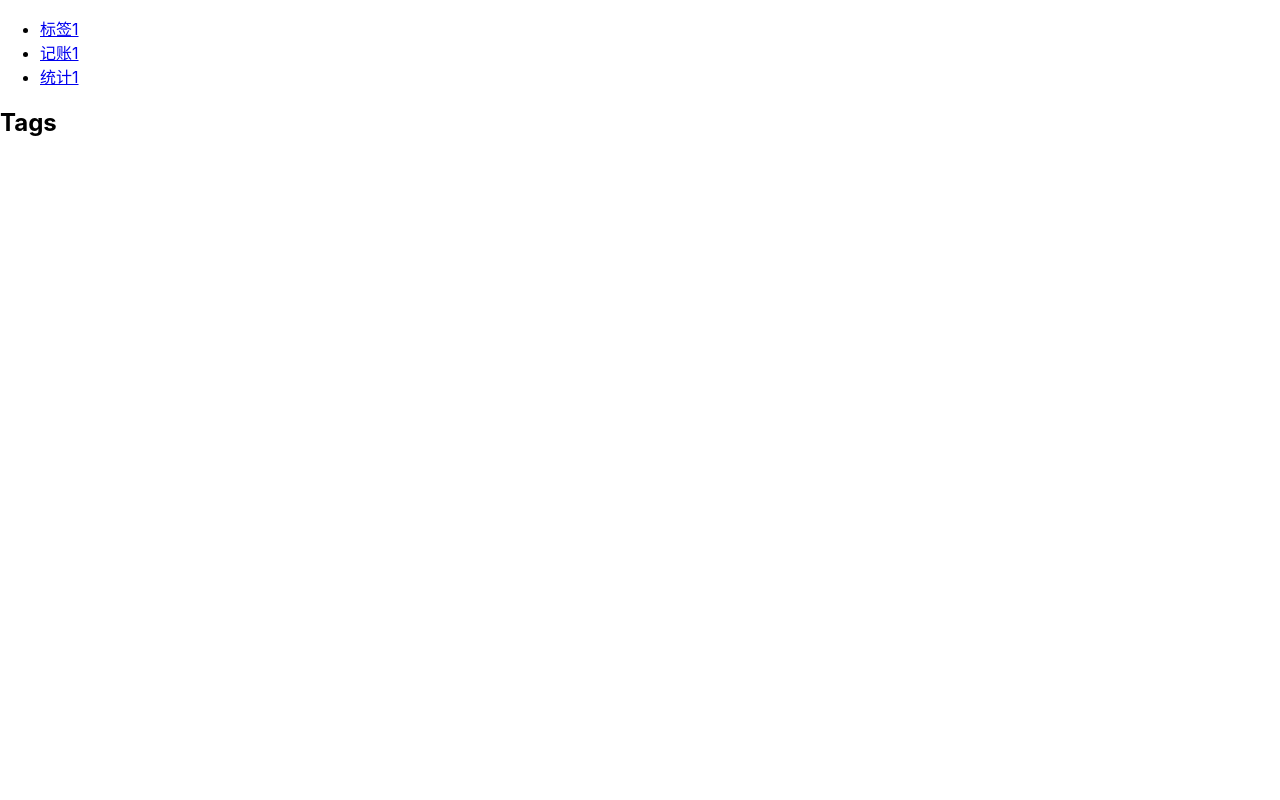
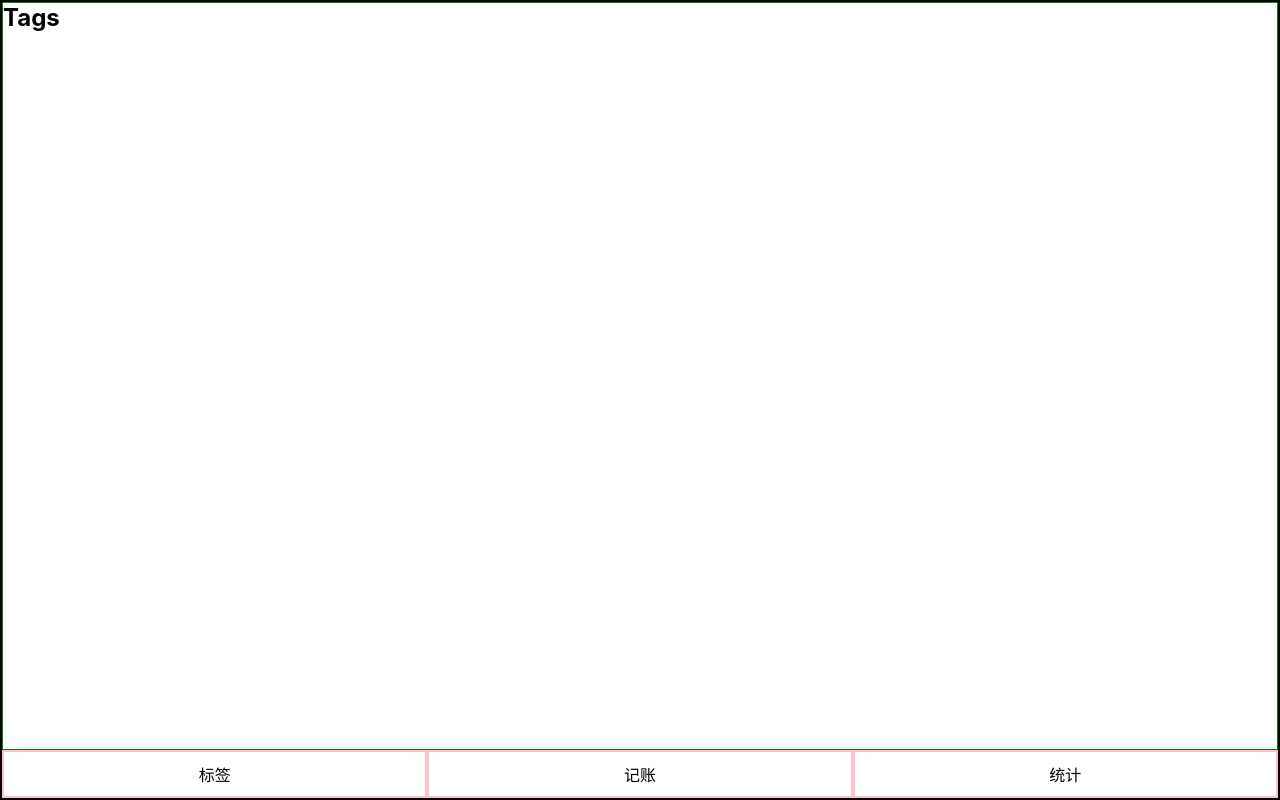
Before and after one commit to AngelaFangguyue/reactMoney, a React (Create React App) app: page /tags in a window 1280 px wide. Built offline with nearby package versions, Linux system fonts and the light colour scheme.

Commit message:
抽离出Nav，在Main中调用Nav， 入口App里面调用main

```diff
--- a/src/App.js
+++ b/src/App.js
@@ -6,17 +6,16 @@ import "./App.scss";
 //console.log(aa);
 //import styled from "styled-components";
 //import Box from "components/Box";
-import "components/Nav";
-
-import {
-  BrowserRouter as Router,
-  Switch,
-  Route,
-  Link,
-  Redirect,
-  // IndexRoute,
-} from "react-router-dom";
-import Nav from "components/Nav";
+import Main from "views/Main";
+// import {
+//   BrowserRouter as Router,
+//   Switch,
+//   Route,
+//   Link,
+//   Redirect,
+//   // IndexRoute,
+// } from "react-router-dom";
+// import Nav from "components/Nav";
 
 // const ButtonGrey = styled.button`
 //   color: red;
@@ -67,64 +66,44 @@ import Nav from "components/Nav";
 // }
 
 function App() {
-  return (
-    <Router>
-      <div>
-        <Nav></Nav>
-        {/* <nav>
-          <ul>
-            <li>
-              <Link to="/tags">标签</Link>
-            </li>
-            <li>
-              <Link to="/money">记账</Link>
-            </li>
-            <li>
-              <Link to="/statstics">统计</Link>
-            </li>
-          </ul>
-        </nav> */}
-
-        <Switch>
-          {/* <IndexRoute component={Money} /> */}
-          {/* <Route exact path="/">
-            <Tags />
-          </Route> */}
-          <Redirect from="/" to="/tags" exact></Redirect>
-          <Route path="/tags">
-            <Tags />
-          </Route>
-          <Route path="/money">
-            <Money />
-          </Route>
-          <Route path="/statstics">
-            <Statstics />
-          </Route>
-          <Route path="*">
-            <NotFound />
-          </Route>
-          {/* <Redirect to="/login" /> */}
-          {/* <Route path="/*"></Route> */}
-        </Switch>
-      </div>
-    </Router>
-  );
+  return <Main></Main>;
+  //   <Router>
+  //     <div>
+  //       <Nav></Nav>
+  //       <Switch>
+  //         <Redirect from="/" to="/tags" exact></Redirect>
+  //         <Route path="/tags">
+  //           <Tags />
+  //         </Route>
+  //         <Route path="/money">
+  //           <Money />
+  //         </Route>
+  //         <Route path="/statstics">
+  //           <Statstics />
+  //         </Route>
+  //         <Route path="*">
+  //           <NotFound />
+  //         </Route>
+  //       </Switch>
+  //     </div>
+  //   </Router>
+  // );
 }
 
-function NotFound() {
-  return <h2>NotFound</h2>;
-}
+// function NotFound() {
+//   return <h2>NotFound</h2>;
+// }
 
-function Tags() {
-  return <h2>Tags</h2>;
-}
+// function Tags() {
+//   return <h2>Tags</h2>;
+// }
 
-function Statstics() {
-  return <h2>Statstics</h2>;
-}
+// function Statstics() {
+//   return <h2>Statstics</h2>;
+// }
 
-function Money() {
-  return <h2>Money</h2>;
-}
+// function Money() {
+//   return <h2>Money</h2>;
+// }
 
 export default App;
--- a/src/components/Nav.js
+++ b/src/components/Nav.js
@@ -1,31 +1,38 @@
 //import styled from "styled-components";
 
 import React from "react";
-import {
-  BrowserRouter as Router,
-  Switch,
-  Route,
-  Link,
-  Redirect,
-  // IndexRoute,
-} from "react-router-dom";
-// const Nav = styled.nav``;
+import { Link } from "react-router-dom";
+import styled from "styled-components";
+
+const Navwrapper = styled.nav`
+  ul {
+    display: flex;
+    align-items: center;
+    justify-content: center;
+    text-align: center;
+    li {
+      flex: 1;
+      border: 2px solid pink;
+      padding: 10px 0;
+    }
+  }
+`;
 
 function Nav() {
   return (
-    <nav>
+    <Navwrapper>
       <ul>
         <li>
-          <Link to="/tags">标签1</Link>
+          <Link to="/tags">标签</Link>
         </li>
         <li>
-          <Link to="/money">记账1</Link>
+          <Link to="/money">记账</Link>
         </li>
         <li>
-          <Link to="/statstics">统计1</Link>
+          <Link to="/statistics">统计</Link>
         </li>
       </ul>
-    </nav>
+    </Navwrapper>
   );
 }
 
--- a/src/helper.scss
+++ b/src/helper.scss
@@ -1 +1,14 @@
+* {
+  margin: 0;
+  padding: 0;
+  box-sizing: border-box;
+}
+ul,
+ol {
+  list-style: none;
+}
+a {
+  color: inherit;
+  text-decoration: none;
+}
 $red: #f00;
--- a/src/index.css
+++ /dev/null
@@ -1,13 +0,0 @@
-body {
-  margin: 0;
-  font-family: -apple-system, BlinkMacSystemFont, 'Segoe UI', 'Roboto', 'Oxygen',
-    'Ubuntu', 'Cantarell', 'Fira Sans', 'Droid Sans', 'Helvetica Neue',
-    sans-serif;
-  -webkit-font-smoothing: antialiased;
-  -moz-osx-font-smoothing: grayscale;
-}
-
-code {
-  font-family: source-code-pro, Menlo, Monaco, Consolas, 'Courier New',
-    monospace;
-}
--- a/src/index.js
+++ b/src/index.js
@@ -1,6 +1,6 @@
 import React from "react";
 import ReactDOM from "react-dom";
-import "./index.css";
+import "./index.scss";
 import App from "./App";
 import * as serviceWorker from "./serviceWorker";
 
--- /dev/null
+++ b/src/index.scss
@@ -0,0 +1,14 @@
+@import "helper";
+body {
+  margin: 0;
+  font-family: -apple-system, BlinkMacSystemFont, "Segoe UI", "Roboto", "Oxygen",
+    "Ubuntu", "Cantarell", "Fira Sans", "Droid Sans", "Helvetica Neue",
+    sans-serif;
+  -webkit-font-smoothing: antialiased;
+  -moz-osx-font-smoothing: grayscale;
+}
+
+code {
+  font-family: source-code-pro, Menlo, Monaco, Consolas, "Courier New",
+    monospace;
+}
--- /dev/null
+++ b/src/views/Main.js
@@ -0,0 +1,53 @@
+import React from "react";
+import Tags from "./Tags";
+import Money from "./Money";
+import Statistics from "./Statistics";
+import Notfound from "./Notfound";
+import Nav from "components/Nav";
+import {
+  BrowserRouter as Router,
+  Switch,
+  Route,
+  Redirect,
+} from "react-router-dom";
+import styled from "styled-components";
+
+const MainWrapper = styled.div`
+  border: 2px solid black;
+  display: flex;
+  flex-direction: column;
+  height: 100vh;
+`;
+
+const SwitchWrapper = styled.div`
+  border: 1px solid green;
+  flex: 1;
+`;
+
+function Main() {
+  return (
+    <Router>
+      <MainWrapper>
+        <SwitchWrapper>
+          <Switch>
+            <Redirect from="/" to="/tags" exact></Redirect>
+            <Route path="/tags">
+              <Tags />
+            </Route>
+            <Route path="/money">
+              <Money />
+            </Route>
+            <Route path="/statistics">
+              <Statistics />
+            </Route>
+            <Route path="*">
+              <Notfound />
+            </Route>
+          </Switch>
+        </SwitchWrapper>
+        <Nav></Nav>
+      </MainWrapper>
+    </Router>
+  );
+}
+export default Main;
--- a/src/views/Money.js
+++ b/src/views/Money.js
@@ -1,3 +1,5 @@
-export default function Money() {
+import React from "react";
+function Money() {
   return <h2>Money</h2>;
 }
+export default Money;
--- a/src/views/Notfound.js
+++ b/src/views/Notfound.js
@@ -1,3 +1,5 @@
-export default function NotFound() {
+import React from "react";
+ function NotFound() {
   return <h2>NotFound</h2>;
 }
+export default NotFound;
--- a/src/views/Statistics.js
+++ b/src/views/Statistics.js
@@ -1,3 +1,5 @@
-export default function Statstics() {
+import React from "react";
+function Statstics() {
   return <h2>Statstics</h2>;
 }
+export default Statstics;
--- a/src/views/Tags.js
+++ b/src/views/Tags.js
@@ -1,3 +1,5 @@
-export default function Tags() {
+import React from "react";
+function Tags() {
   return <h2>Tags</h2>;
 }
+export default Tags;
```
